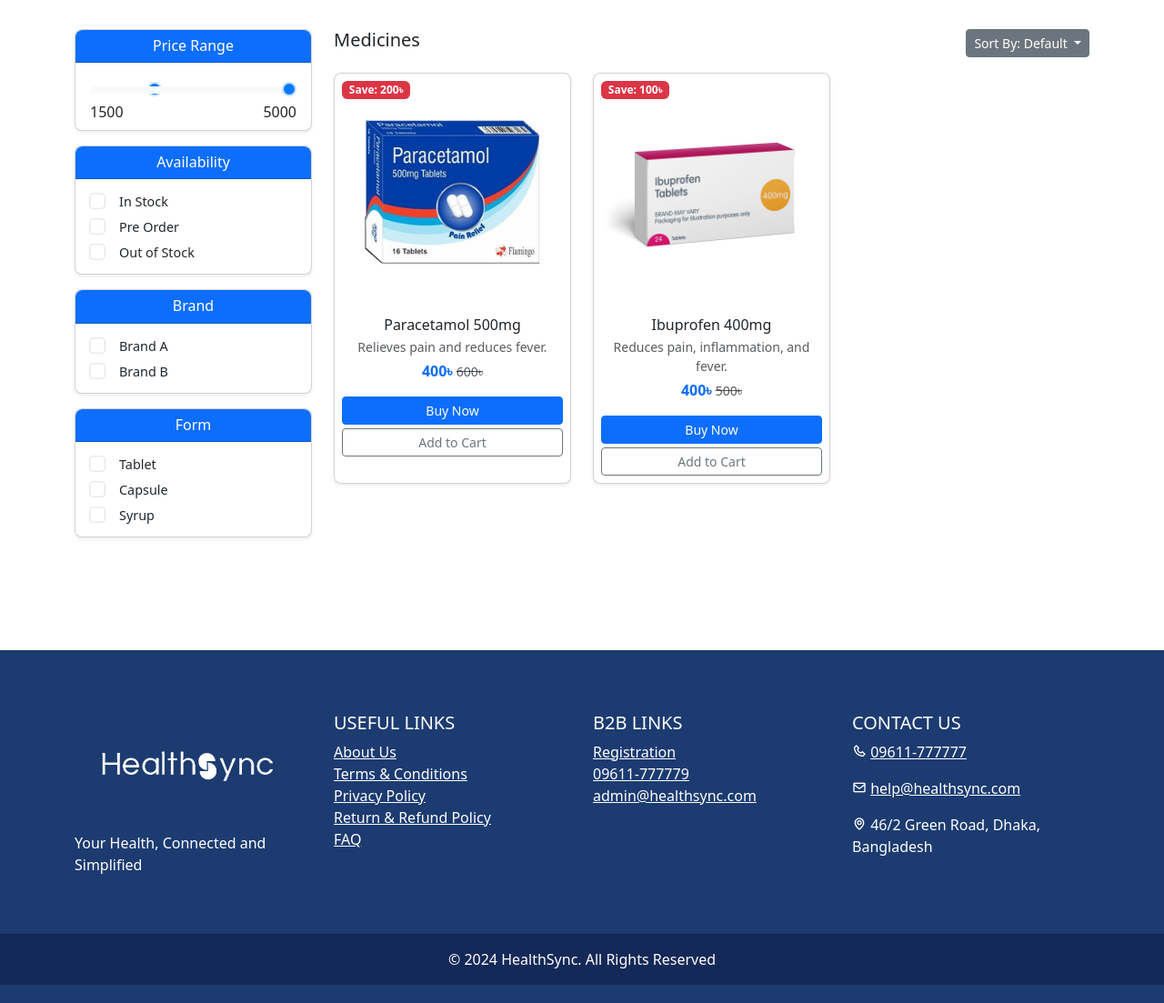
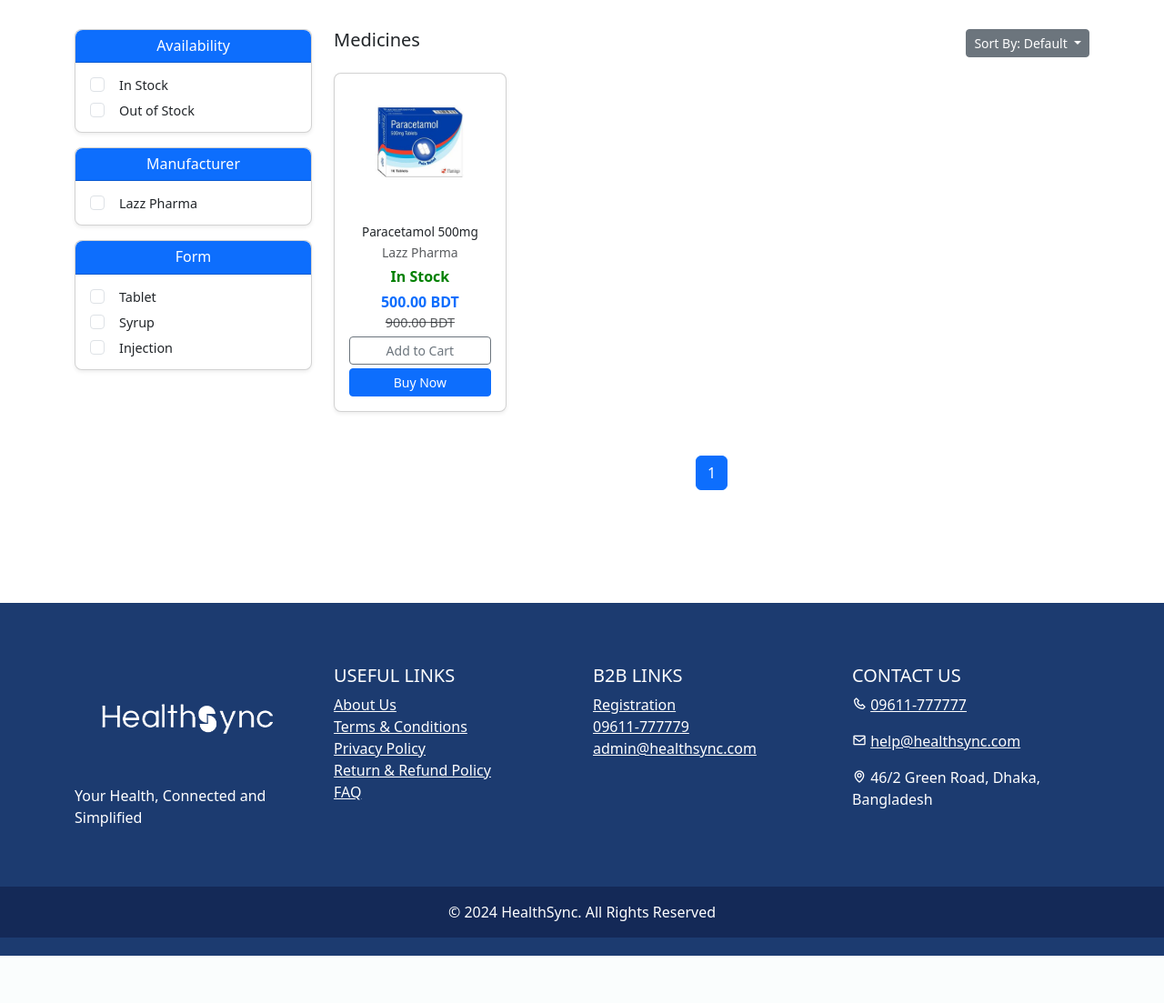
Before and after one commit to BlinkZ404/HealthSync, a Django app: page /medicine/ in a window 1280 px wide. Shown: the part 136-1239 px from the top of the page at 91% size. After the commit the page ends 1187 px from the top, so only its background shows below. Run offline with Django 5.2, Linux system fonts and the light colour scheme; data comes from the database, SQL or seed files in the repository; both versions use the stored data as it was after the commit; parts of the project's set-up code (start-up, migrations or seed data) failed here and were passed over.

Commit message:
Medicine, Medicine View Functions added

```diff
--- a/HealthSync/core/templates/medicine.html
+++ b/HealthSync/core/templates/medicine.html
@@ -5,60 +5,34 @@
     <div class="row">
         <!-- Sidebar Filter Section -->
         <div class="col-md-3">
-            <!-- Price Range Filter with Dual Slider -->
-            <div class="card shadow-sm mb-3" style="border-radius: 8px;">
-                <div class="card-header bg-primary text-white text-center py-2" style="border-radius: 8px 8px 0 0;">
-                    <h6 class="mb-0">Price Range</h6>
-                </div>
-                <div class="card-body py-2">
-                    <div class="range-slider">
-                        <input type="range" class="form-range" min="0" max="5000" step="100" id="minPrice" value="1500">
-                        <input type="range" class="form-range" min="0" max="5000" step="100" id="maxPrice" value="5000">
-                    </div>
-                    <div class="d-flex justify-content-between mt-2">
-                        <span id="minPriceLabel">1500</span>
-                        <span id="maxPriceLabel">5,000</span>
-                    </div>
-                </div>
-            </div>
-
-            <!-- Accordion Filters -->
-            <div class="accordion" id="filterAccordion">
+            <form id="filterForm" method="get">
                 <!-- Availability Filter -->
                 <div class="card shadow-sm mb-3" style="border-radius: 8px;">
                     <div class="card-header bg-primary text-white text-center py-2" style="border-radius: 8px 8px 0 0;">
                         <h6 class="mb-0">Availability</h6>
                     </div>
                     <div class="card-body py-2">
-                        <div class="form-check my-1">
-                            <input class="form-check-input" type="checkbox" id="inStock" style="transform: scale(1.1);">
-                            <label class="form-check-label ms-2" for="inStock" style="font-size: 0.9rem;">In Stock</label>
-                        </div>
-                        <div class="form-check my-1">
-                            <input class="form-check-input" type="checkbox" id="preOrder" style="transform: scale(1.1);">
-                            <label class="form-check-label ms-2" for="preOrder" style="font-size: 0.9rem;">Pre Order</label>
-                        </div>
-                        <div class="form-check my-1">
-                            <input class="form-check-input" type="checkbox" id="outOfStock" style="transform: scale(1.1);">
-                            <label class="form-check-label ms-2" for="outOfStock" style="font-size: 0.9rem;">Out of Stock</label>
-                        </div>
+                        {% for option in availability_options %}
+                            <div class="form-check my-1">
+                                <input class="form-check-input" type="checkbox" name="availability" value="{{ option }}" {% if option in selected_availability %}checked{% endif %} onchange="document.getElementById('filterForm').submit();">
+                                <label class="form-check-label ms-2" style="font-size: 0.9rem;">{{ option }}</label>
+                            </div>
+                        {% endfor %}
                     </div>
                 </div>
 
-                <!-- Brand Filter -->
+                <!-- Manufacturer Filter -->
                 <div class="card shadow-sm mb-3" style="border-radius: 8px;">
                     <div class="card-header bg-primary text-white text-center py-2" style="border-radius: 8px 8px 0 0;">
-                        <h6 class="mb-0">Brand</h6>
+                        <h6 class="mb-0">Manufacturer</h6>
                     </div>
                     <div class="card-body py-2">
-                        <div class="form-check my-1">
-                            <input class="form-check-input" type="checkbox" id="brandA" style="transform: scale(1.1);">
-                            <label class="form-check-label ms-2" for="brandA" style="font-size: 0.9rem;">Brand A</label>
-                        </div>
-                        <div class="form-check my-1">
-                            <input class="form-check-input" type="checkbox" id="brandB" style="transform: scale(1.1);">
-                            <label class="form-check-label ms-2" for="brandB" style="font-size: 0.9rem;">Brand B</label>
-                        </div>
+                        {% for manufacturer in manufacturers %}
+                            <div class="form-check my-1">
+                                <input class="form-check-input" type="checkbox" name="manufacturer" value="{{ manufacturer.name }}" {% if manufacturer.name in selected_manufacturer %}checked{% endif %} onchange="document.getElementById('filterForm').submit();">
+                                <label class="form-check-label ms-2" style="font-size: 0.9rem;">{{ manufacturer.name }}</label>
+                            </div>
+                        {% endfor %}
                     </div>
                 </div>
 
@@ -68,140 +42,104 @@
                         <h6 class="mb-0">Form</h6>
                     </div>
                     <div class="card-body py-2">
-                        <div class="form-check my-1">
-                            <input class="form-check-input" type="checkbox" id="tablet" style="transform: scale(1.1);">
-                            <label class="form-check-label ms-2" for="tablet" style="font-size: 0.9rem;">Tablet</label>
-                        </div>
-                        <div class="form-check my-1">
-                            <input class="form-check-input" type="checkbox" id="capsule" style="transform: scale(1.1);">
-                            <label class="form-check-label ms-2" for="capsule" style="font-size: 0.9rem;">Capsule</label>
-                        </div>
-                        <div class="form-check my-1">
-                            <input class="form-check-input" type="checkbox" id="syrup" style="transform: scale(1.1);">
-                            <label class="form-check-label ms-2" for="syrup" style="font-size: 0.9rem;">Syrup</label>
-                        </div>
+                        {% for form in form_options %}
+                            <div class="form-check my-1">
+                                <input class="form-check-input" type="checkbox" name="form" value="{{ form }}" {% if form in selected_form %}checked{% endif %} onchange="document.getElementById('filterForm').submit();">
+                                <label class="form-check-label ms-2" style="font-size: 0.9rem;">{{ form }}</label>
+                            </div>
+                        {% endfor %}
                     </div>
                 </div>
-            </div>
+            </form>
         </div>
 
-        <!-- Product Grid Section -->
+        <!-- Medicine Grid Section -->
         <div class="col-md-9">
             <div class="d-flex justify-content-between mb-3">
                 <h5>Medicines</h5>
                 <div class="dropdown">
                     <button class="btn btn-secondary btn-sm dropdown-toggle" type="button" id="sortDropdown" data-bs-toggle="dropdown" aria-expanded="false">
-                        Sort By: Default
+                        Sort By: {{ sort_order|default:"Default" }}
                     </button>
                     <ul class="dropdown-menu" aria-labelledby="sortDropdown">
-                        <li><a class="dropdown-item" href="#">Price: Low to High</a></li>
-                        <li><a class="dropdown-item" href="#">Price: High to Low</a></li>
-                        <li><a class="dropdown-item" href="#">New Arrivals</a></li>
+                        <li><a class="dropdown-item" href="?{% for key, value in request.GET.items %}{% if key != 'sort' %}{{ key }}={{ value }}&{% endif %}{% endfor %}sort=asc">Price: Low to High</a></li>
+                        <li><a class="dropdown-item" href="?{% for key, value in request.GET.items %}{% if key != 'sort' %}{{ key }}={{ value }}&{% endif %}{% endfor %}sort=desc">Price: High to Low</a></li>
                     </ul>
                 </div>
             </div>
-            <div class="row">
-                <!-- Medicine Item 1 -->
-                <div class="col-md-4 col-sm-6 mb-3">
-                    <div class="card h-100 shadow-sm" style="border-radius: 8px;">
-                        <span class="badge bg-danger position-absolute top-0 start-0 m-2">Save: 200৳</span>
-                        <img src="{% static 'img/medicine-1.jpg' %}" class="card-img-top p-2 rounded" alt="Medicine Name">
-                        <div class="card-body text-center p-2">
-                            <h6 class="card-title mb-1" style="font-size: 1rem;">Paracetamol 500mg</h6>
-                            <p class="card-text text-muted small mb-1">Relieves pain and reduces fever.</p>
-                            <p><strong class="text-primary">400৳</strong> <del class="text-muted small">600৳</del></p>
-                            <a href="#" class="btn btn-primary btn-sm w-100 mb-1">Buy Now</a>
-                            <a href="#" class="btn btn-outline-secondary btn-sm w-100">Add to Cart</a>
+
+            <div class="row" id="medicineList">
+                {% for product in page_obj %}
+                    <div class="col-lg-3 col-md-4 col-sm-6 mb-4 medicine-item" data-price="{{ product.price }}" data-availability="{{ product.availability }}" data-manufacturer="{{ product.manufacturer.name }}" data-form="{{ product.form }}">
+                        <div class="card h-100 shadow-sm" style="border-radius: 8px;">
+                            <div class="position-relative">
+                                {% if product.discount_amount %}
+                                    <span class="badge bg-danger position-absolute top-0 end-0 m-1">Save: {{ product.discount_amount }} BDT</span>
+                                {% endif %}
+                                <img src="{{ product.image.url }}" class="card-img-top p-3 rounded" alt="{{ product.name }}" style="height: 150px; object-fit: contain;">
+                            </div>
+                            <div class="card-body text-center p-3">
+                                <h6 class="card-title mb-1" style="font-size: 0.85rem;">
+                                    <a href="{% url 'medicine_page' product.sku %}" class="text-dark text-decoration-none">{{ product.name }}</a>
+                                </h6>
+                                <p class="text-muted small mb-1">{{ product.manufacturer.name }}</p>
+
+                                <!-- Availability Status with Inline Color Style -->
+                                <p class="mb-1" style="{% if product.availability == 'In Stock' %}color: green; font-weight: bold;{% else %}color: red; font-weight: bold;{% endif %}">
+                                    {{ product.availability }}
+                                </p>
+
+                                <p class="text-primary mb-0" style="font-size: 1rem;"><strong>{{ product.price }} BDT</strong></p>
+                                {% if product.original_price %}
+                                    <p class="text-muted mb-1" style="font-size: 0.9rem;"><del>{{ product.original_price }} BDT</del></p>
+                                {% endif %}
+                                <a href="{% url 'add_to_cart' product.id %}" class="btn btn-outline-secondary btn-sm w-100 mb-1">Add to Cart</a>
+                                <a href="{% url 'buy_now' product.id %}" class="btn btn-primary btn-sm w-100">Buy Now</a>
+                            </div>
                         </div>
                     </div>
-                </div>
+                {% endfor %}
+            </div>
 
-                <!-- Medicine Item 2 -->
-                <div class="col-md-4 col-sm-6 mb-3">
-                    <div class="card h-100 shadow-sm" style="border-radius: 8px;">
-                        <span class="badge bg-danger position-absolute top-0 start-0 m-2">Save: 100৳</span>
-                        <img src="{% static 'img/medicine-2.jpg' %}" class="card-img-top p-2 rounded" alt="Medicine Name">
-                        <div class="card-body text-center p-2">
-                            <h6 class="card-title mb-1" style="font-size: 1rem;">Ibuprofen 400mg</h6>
-                            <p class="card-text text-muted small mb-1">Reduces pain, inflammation, and fever.</p>
-                            <p><strong class="text-primary">400৳</strong> <del class="text-muted small">500৳</del></p>
-                            <a href="#" class="btn btn-primary btn-sm w-100 mb-1">Buy Now</a>
-                            <a href="#" class="btn btn-outline-secondary btn-sm w-100">Add to Cart</a>
-                        </div>
-                    </div>
-                </div>
+            <!-- Pagination Controls -->
+            <div class="d-flex justify-content-center mt-4">
+                <nav aria-label="Page navigation example">
+                    <ul class="pagination">
+                        {% if page_obj.has_previous %}
+                            <li class="page-item">
+                                <a class="page-link" href="?{% for key, value in request.GET.items %}{% if key != 'page' %}{{ key }}={{ value }}&{% endif %}{% endfor %}page={{ page_obj.previous_page_number }}" aria-label="Previous">
+                                    <span aria-hidden="true">&laquo;</span>
+                                </a>
+                            </li>
+                        {% endif %}
+                        {% for num in page_obj.paginator.page_range %}
+                            <li class="page-item {% if page_obj.number == num %}active{% endif %}">
+                                <a class="page-link" href="?{% for key, value in request.GET.items %}{% if key != 'page' %}{{ key }}={{ value }}&{% endif %}{% endfor %}page={{ num }}">{{ num }}</a>
+                            </li>
+                        {% endfor %}
+                        {% if page_obj.has_next %}
+                            <li class="page-item">
+                                <a class="page-link" href="?{% for key, value in request.GET.items %}{% if key != 'page' %}{{ key }}={{ value }}&{% endif %}{% endfor %}page={{ page_obj.next_page_number }}" aria-label="Next">
+                                    <span aria-hidden="true">&raquo;</span>
+                                </a>
+                            </li>
+                        {% endif %}
+                    </ul>
+                </nav>
             </div>
         </div>
     </div>
 </div>
+
 <script>
-    const minPriceSlider = document.getElementById('minPrice');
-    const maxPriceSlider = document.getElementById('maxPrice');
-    const minPriceLabel = document.getElementById('minPriceLabel');
-    const maxPriceLabel = document.getElementById('maxPriceLabel');
-    const minGap = 100;
-
-    // Ensure the sliders move within range and update labels
-    minPriceSlider.addEventListener('input', () => {
-        const minPrice = parseInt(minPriceSlider.value);
-        const maxPrice = parseInt(maxPriceSlider.value);
-
-        if (minPrice >= maxPrice - minGap) {
-            minPriceSlider.value = maxPrice - minGap;
-        }
-        minPriceLabel.textContent = minPriceSlider.value;
-    });
-
-    maxPriceSlider.addEventListener('input', () => {
-        const minPrice = parseInt(minPriceSlider.value);
-        const maxPrice = parseInt(maxPriceSlider.value);
-
-        if (maxPrice <= minPrice + minGap) {
-            maxPriceSlider.value = minPrice + minGap;
-        }
-        maxPriceLabel.textContent = maxPriceSlider.value;
-    });
-
-    // Initialize display values on load
-    minPriceLabel.textContent = minPriceSlider.value;
-    maxPriceLabel.textContent = maxPriceSlider.value;
-</script>
-
-<style>
-    .range-slider {
-        position: relative;
-        height: 1rem;
-        margin-top: 10px;
+    function filterMedicines() {
+        document.getElementById('filterForm').submit();
     }
 
-    .range-slider input[type="range"] {
-        position: absolute;
-        width: 100%;
-        -webkit-appearance: none;
-        background: none;
-        pointer-events: none;
+    function sortMedicines(order) {
+        const url = new URL(window.location.href);
+        url.searchParams.set('sort', order);
+        window.location.href = url;
     }
-
-    .range-slider input[type="range"]::-webkit-slider-thumb {
-        -webkit-appearance: none;
-        appearance: none;
-        pointer-events: all;
-        width: 1rem;
-        height: 1rem;
-        background: #007bff;
-        border-radius: 50%;
-        cursor: pointer;
-        margin-top: -5px; /* Center thumb vertically */
-        border: 2px solid white; /* Add white border for contrast */
-    }
-
-    .range-slider input[type="range"]::-moz-range-thumb {
-        width: 1rem;
-        height: 1rem;
-        background: #007bff;
-        border-radius: 50%;
-        cursor: pointer;
-        border: 2px solid white;
-    }
-</style>
+</script>
 {% endblock %}
--- a/HealthSync/core/urls.py
+++ b/HealthSync/core/urls.py
@@ -37,11 +37,12 @@ urlpatterns = [
     path('b2b-registration/', views.b2b_registration, name='b2b_registration'),  # Business-to-business registration
 
     # Health services and product-related routes
-    path('medicine/', views.medicine, name='medicine'),  # Medicine page
+    path('medicine/', views.medicine, name='medicine'),  # Medicine view
+    path('medicine/<str:sku>/', views.medicine_page, name='medicine_page'), # Medicine page view
     path('doctors/', views.doctors, name='doctors'),  # Doctors listing page
     path('disease-prediction/', views.disease_prediction, name='disease_prediction'),  # Disease prediction page
     path('blood-donors/', views.donor_view, name='donors'), # Donor list page
-    path('add_donor/', views.add_donor, name='add_donor'), # Add donor info to donot list page
+    path('add_donor/', views.add_donor, name='add_donor'), # Add donor info to donor list page
 
     # Shopping and e-commerce routes
     path('cart/', views.cart, name='cart'),  # Shopping cart page
@@ -49,6 +50,8 @@ urlpatterns = [
 
     # Test page for development or debugging purposes
     path('test/', views.test, name='test'),  # Test page for functionality verification
+    path('add-to-cart/<int:product_id>/', views.add_to_cart, name='add_to_cart'),
+    path('buy-now/<int:product_id>/', views.buy_now, name='buy_now'),
 ]
 
 # Add static and media URLs in development
--- a/HealthSync/core/views.py
+++ b/HealthSync/core/views.py
@@ -1,4 +1,4 @@
-from django.shortcuts import render, redirect
+from django.shortcuts import render, redirect, get_object_or_404
 from django.contrib.auth import authenticate, login
 from django.contrib.auth.models import User
 from django.contrib.auth import login
@@ -8,7 +8,9 @@ from django.contrib.auth.decorators import login_required
 from .models import Address
 from .models import Donation
 from django.contrib.auth import logout
-from .models import BloodDonor
+from .models import BloodDonor, Product, Manufacturer
+from django.core.paginator import Paginator
+from django.db.models import Q
 
 def home(request):
     # Render the home page
@@ -219,6 +221,9 @@ def b2b_registration(request):
 def medicine(request):
     return render(request, 'medicine.html')
 
+def medicine_page(request):
+    return render(request, 'medicine_page.html')
+
 # Render the Doctors page
 def doctors(request):
     return render(request, 'doctors.html')
@@ -248,3 +253,56 @@ def error_404(request, exception):
 # Render the Test page
 def test(request):
     return render(request, 'test.html')
+
+
+def medicine_page(request, sku):
+    product = get_object_or_404(Product, sku=sku)
+    return render(request, 'medicine_page.html', {'product': product})
+
+def medicine(request):
+    products = Product.objects.all()
+
+    # Apply sorting
+    sort_order = request.GET.get('sort')
+    if sort_order == 'asc':
+        products = products.order_by('price')
+    elif sort_order == 'desc':
+        products = products.order_by('-price')
+
+    # Apply filtering based on request parameters
+    availability = request.GET.getlist('availability')
+    if availability:
+        products = products.filter(availability__in=availability)
+
+    manufacturer = request.GET.getlist('manufacturer')
+    if manufacturer:
+        products = products.filter(manufacturer__name__in=manufacturer)
+
+    form = request.GET.getlist('form')
+    if form:
+        products = products.filter(form__in=form)
+
+    # Paginate the filtered and sorted queryset
+    paginator = Paginator(products, 8)
+    page_number = request.GET.get('page')
+    page_obj = paginator.get_page(page_number)
+
+    context = {
+        'page_obj': page_obj,
+        'availability_options': [choice[0] for choice in Product.AVAILABILITY_CHOICES],
+        'form_options': [choice[0] for choice in Product.FORM_CHOICES],
+        'manufacturers': Manufacturer.objects.all(),
+        'selected_availability': availability,
+        'selected_form': form,
+        'selected_manufacturer': manufacturer,
+        'sort_order': sort_order,
+    }
+    return render(request, 'medicine.html', context)
+
+def add_to_cart(request, product_id):
+    product = get_object_or_404(Product, id=product_id)
+    return redirect('cart_page')
+
+def buy_now(request, product_id):
+    product = get_object_or_404(Product, id=product_id)
+    return redirect('checkout')
```
Also changed, not shown: HealthSync/core/admin.py (+14 -1 lines), HealthSync/core/models.py (+54 -3 lines), HealthSync/core/templates/medicine_page.html (added, +97 -0 lines), HealthSync/core/migrations/0001_initial.py, HealthSync/core/migrations/0002_blooddonor.py (deleted), HealthSync/core/migrations/0003_remove_blooddonor_user_blooddonor_name_and_more.py (deleted), HealthSync/db.sqlite3, HealthSync/media/product_images/medicine-1.jpg (added).
